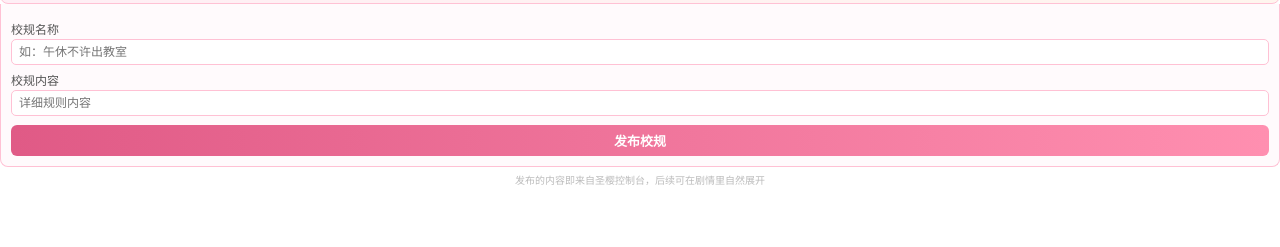
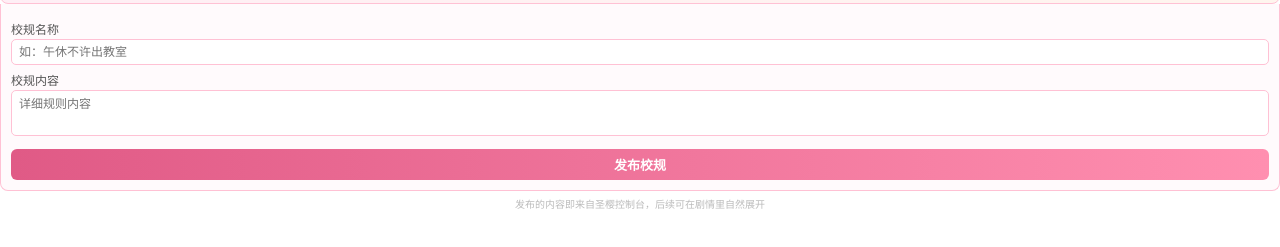
Before and after one commit to Leo-Fanch/jiuguan-text, a plain HTML site: page index.html in a window 1280 px wide. Both pictures are taken after a click on the button "校规". Shown: the part 37-284 px from the top of the page. Drawn offline with Linux system fonts and the light colour scheme.

Commit message:
Add files via upload

```diff
--- a/index.html
+++ b/index.html
@@ -15,7 +15,8 @@ body{font-family:"Microsoft YaHei",sans-serif;background:#fff;color:#333;}
 .panel{display:none;border:1px solid #ffc1d4;border-top:none;border-radius:0 0 8px 8px;padding:10px;background:#fffafc;}
 .panel.open{display:block;}
 .panel label{display:block;font-size:12px;color:#555;margin:6px 0 2px;}
-.panel input,.panel select{width:100%;padding:5px 7px;border:1px solid #ffc1d4;border-radius:5px;font-size:12px;background:#fff;}
+.panel input,.panel select,.panel textarea{width:100%;padding:5px 7px;border:1px solid #ffc1d4;border-radius:5px;font-size:12px;background:#fff;}
+.panel textarea{resize:none;font-family:inherit;line-height:1.4;word-wrap:break-word;overflow-wrap:break-word;}
 .ctrl-row{display:flex;align-items:center;gap:8px;flex-wrap:wrap;margin:6px 0;}
 .ctrl-row span{font-size:12px;color:#444;}
 .ctrl-row input[type=checkbox]{width:auto;transform:scale(1.1);}
@@ -37,13 +38,13 @@ body{font-family:"Microsoft YaHei",sans-serif;background:#fff;color:#333;}
 
 <div class="panel" id="p-rule">
   <label>校规名称</label><input id="rname" placeholder="如：午休不许出教室">
-  <label>校规内容</label><input id="rcontent" placeholder="详细规则内容">
+  <label>校规内容</label><textarea id="rcontent" rows="2" placeholder="详细规则内容"></textarea>
   <button class="go" onclick="doRule()">发布校规</button>
 </div>
 
 <div class="panel" id="p-priv">
   <label>发给谁</label><input id="ptarget" placeholder="如：苏小桃">
-  <label>私发内容</label><input id="pcontent" placeholder="只有对方手机收到">
+  <label>私发内容</label><textarea id="pcontent" rows="2" placeholder="只有对方手机收到"></textarea>
   <button class="go" onclick="doPriv()">私发</button>
 </div>
 
```
